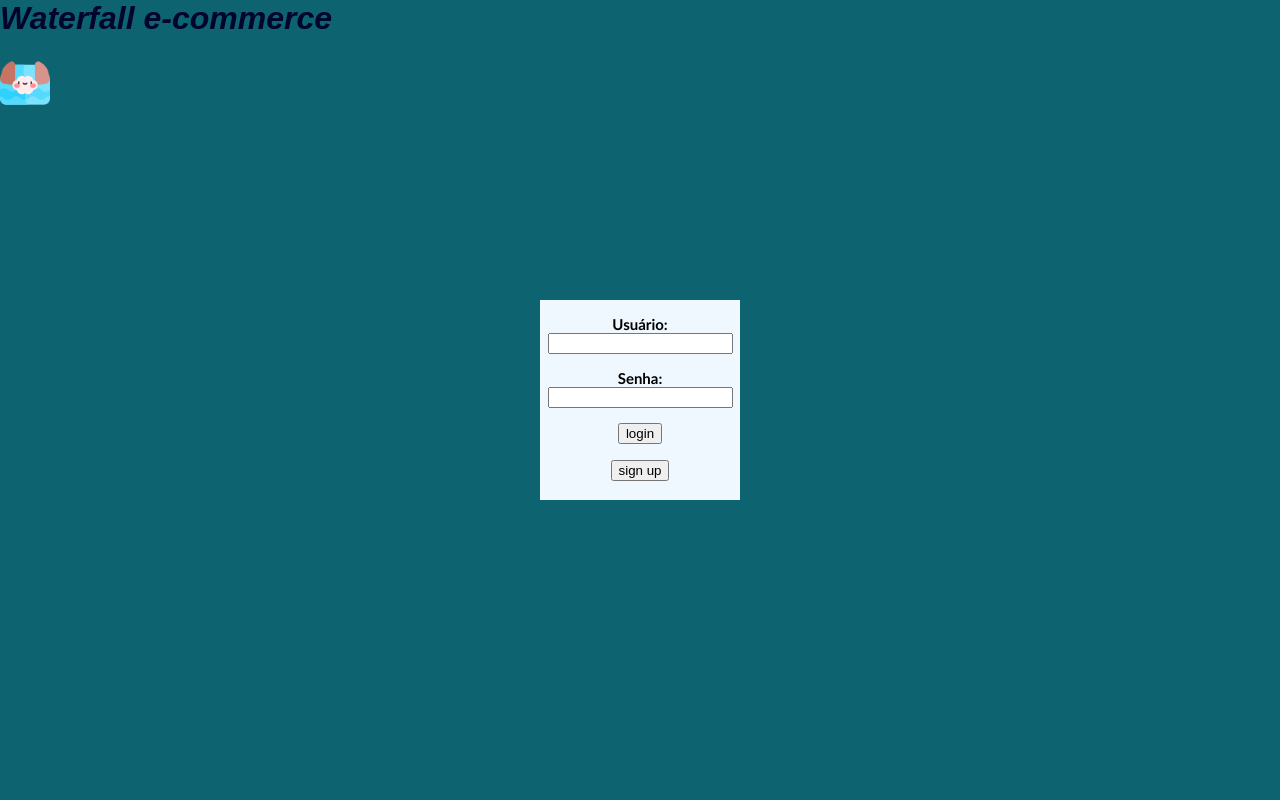
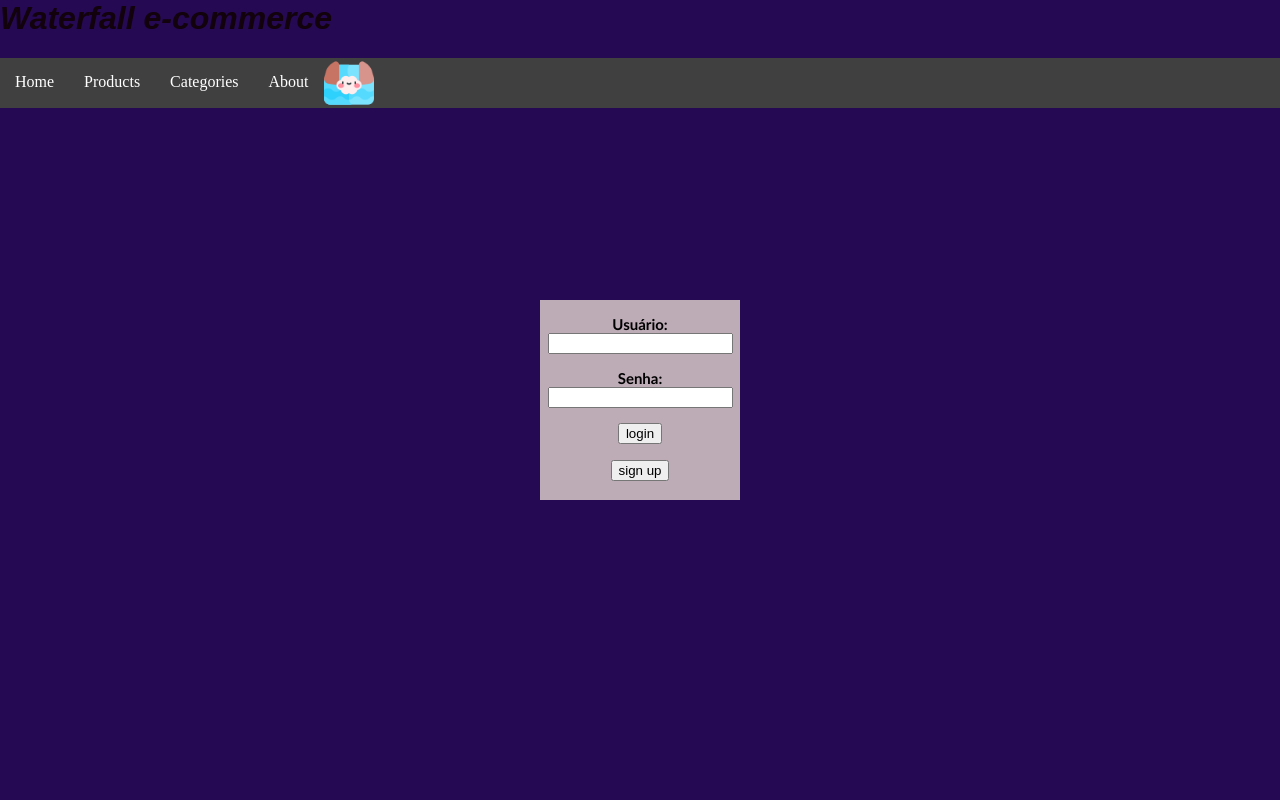
Before and after one commit to erickRochaIP/waterfall-ecommerce, a PHP site: page / in a window 1280 px wide. Run offline with PHP 8.4, Linux system fonts and the light colour scheme.

Commit message:
Add Navbar

```diff
--- a/css/style.css
+++ b/css/style.css
@@ -1,41 +1,50 @@
-.centro {
-    width: 200px; /* ou o tamanho desejado */
-    height: 200px; /* ou o tamanho desejado */
-    background-color: #F0F8FF;
-    position: absolute;
-    top: 50%;
-    left: 50%;
-    transform: translate(-50%, -50%);
+body {
+  /* display: flex; */
+   /* align-items: center;  */
+   /* justify-content: center;  */
+  height: 100vh;
+  margin: 0px;
+  padding: 0;
+  box-sizing: border-box;
+    /* background-color: #48D1CC; */
+    background-color: rgb(53, 8, 53);
+
 }
 h1 {
-    color: rgb(1, 4, 46);
+    color: rgb(117, 26, 87);
     font-style: italic;
     font-family: 'Copperplate', 'Fantasy', sans-serif;
     /* text-decoration: underline; */
    }
+
    p {
      font-size: 15px;
      font-family: 'Trebuchet MS', sans-serif;
      font-weight: bold;
 
    }
-   body {
-    /* display: flex; */
-     /* align-items: center;  */
-     /* justify-content: center;  */
-    height: 100vh;
-    margin: 0;
-    padding: 0;
-    box-sizing: border-box;
-      /* background-color: #48D1CC; */
-      background-color: #0e6370;
+
+.imagem-no-canto {
+  /* position: absolute; */
+  /* bottom: 250; */
+  /* right: 590; */
+  width: 100px; /* ou o tamanho desejado */
+  height: 100px; /* ou o tamanho desejado */
+}
+
+.centro {
+  width: 200px; /* ou o tamanho desejado */
+  height: 200px; /* ou o tamanho desejado */
+  background-color: rgb(219, 7, 134);
+  position: absolute;
+  top: 50%;
+  left: 50%;
+  transform: translate(-50%, -50%);
 }
 
 
-.imagem-no-canto {
-    /* position: absolute; */
-    /* bottom: 250; */
-    /* right: 590; */
-    width: 50px; /* ou o tamanho desejado */
-    height: 50px; /* ou o tamanho desejado */
+ul {
+  list-style-type: none;
+  margin: 0;
+  padding: 0;
 }
--- /dev/null
+++ b/css/stylelogin.css
@@ -0,0 +1,62 @@
+body {
+    /* display: flex; */
+     /* align-items: center;  */
+     /* justify-content: center;  */
+    height: 100vh;
+    margin: 0px;
+    padding: 0;
+    box-sizing: border-box;
+      /* background-color: #48D1CC; */
+      background-color: rgb(37, 9, 82);
+
+  }
+  h1 {
+      color: rgb(17, 2, 12);
+      font-style: italic;
+      font-family: 'Copperplate', 'Fantasy', sans-serif;
+      /* text-decoration: underline; */
+     }
+
+     p {
+       font-size: 15px;
+       font-family: 'Trebuchet MS', sans-serif;
+       font-weight: bold;
+
+     }
+     .centro {
+        width: 200px; /* ou o tamanho desejado */
+        height: 200px; /* ou o tamanho desejado */
+        background-color: rgb(189, 171, 182);
+        position: absolute;
+        top: 50%;
+        left: 50%;
+        transform: translate(-50%, -50%);
+      }
+.navbar ul{
+    list-style-type: none;
+    background-color: hsl(0, 0%, 25%);
+    padding: 0px;
+    margin: 0px;
+    overflow: hidden;
+}
+.navbar a{
+    color: white;
+    text-decoration: none;
+    padding: 15px;
+    display: block;
+    text-align: center;
+}
+.navbar a:hover{
+    background-color: hsl(0, 0%, 10%);
+}
+.navbar li{
+    float: left;
+}
+
+.imagem-no-canto {
+    /* position: absolute; */
+    /* bottom: 250; */
+    /* right: 590; */
+    width: 50px; /* ou o tamanho desejado */
+    height: 50px; /* ou o tamanho desejado */
+  }
--- a/views/usuario/login.php
+++ b/views/usuario/login.php
@@ -1,15 +1,26 @@
+<html lang="pt-BR">
 <head>
     <meta charset="UTF-8">
     <meta name="viewport" content="width=device-width, initial-scale=1.0">
-    <link rel="stylesheet" type="text/css" href="css/style.css">
-    <style>
+    <link rel="stylesheet" type="text/css" href="css/stylelogin.css">
+</head>
+<style>
 
-    </style>
-</head>
+</style>
      <body>
         <h1>Waterfall e-commerce</h1>
-        <img src="pictures/waterfall.png" alt="Icon waterfall" class="imagem-no-canto">
-    </body>
+        <nav class="navbar">
+        <ul>
+            <img src="pictures/waterfall.png" alt="Icon waterfall" class="imagem-no-canto">
+            <li><a href="">Home</a></li>
+            <li><a href="">Products</a></li>
+            <li><a href="">Categories</a></li>
+            <li><a href="">About</a></li>
+
+        </ul>
+    </nav>
+
+
 <div align="center" class="centro">
     <form action="index.php" method="post">
 
@@ -42,3 +53,5 @@
         </p>
     </form>
 </div>
+    </body>
+</html>
```
Also changed, not shown: views/produto/entry.php (+19 -0 lines), views/usuario/login.html (+8 -0 lines).
